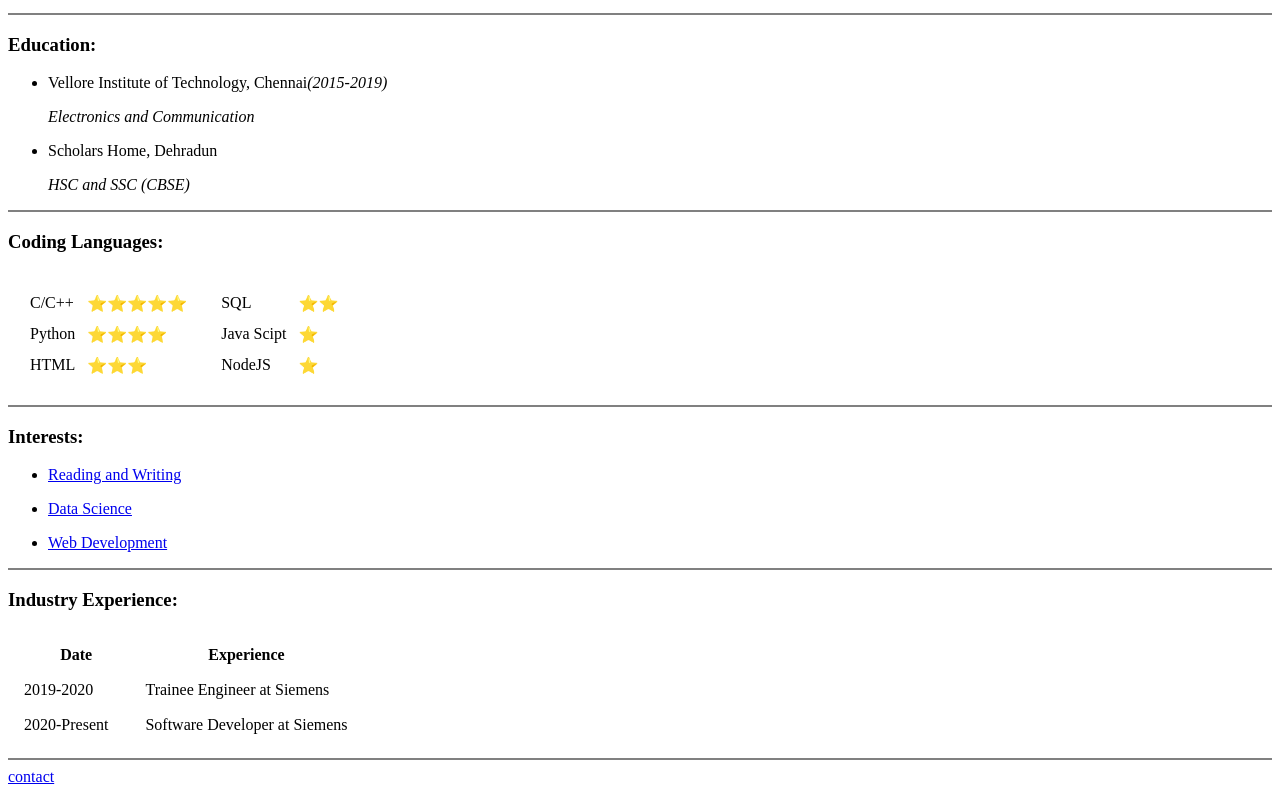
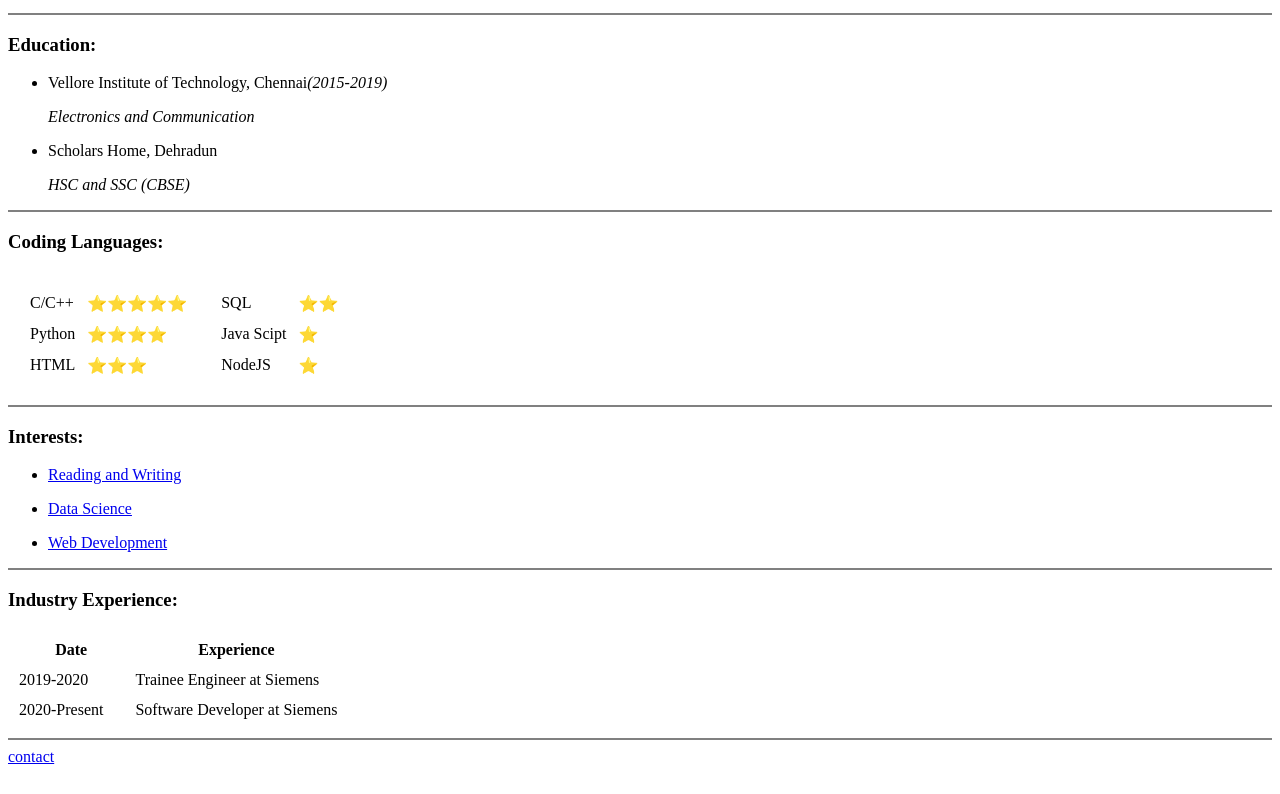
Before and after one commit to mehrapriyank/cv, a plain HTML site: page index.html in a window 1280 px wide. Shown: the part 207-1001 px from the top of the page. Drawn offline with Linux system fonts and the light colour scheme.

Commit message:
Update index.html

```diff
--- a/index.html
+++ b/index.html
@@ -85,7 +85,7 @@
   <hr size="2" noshade color="grey">
 
   <h3>Industry Experience:</h3>
-  <table cellspacing="15">
+  <table cellspacing="10">
     <thead>
       <th>Date</th>
       <th>Experience</th>
```
